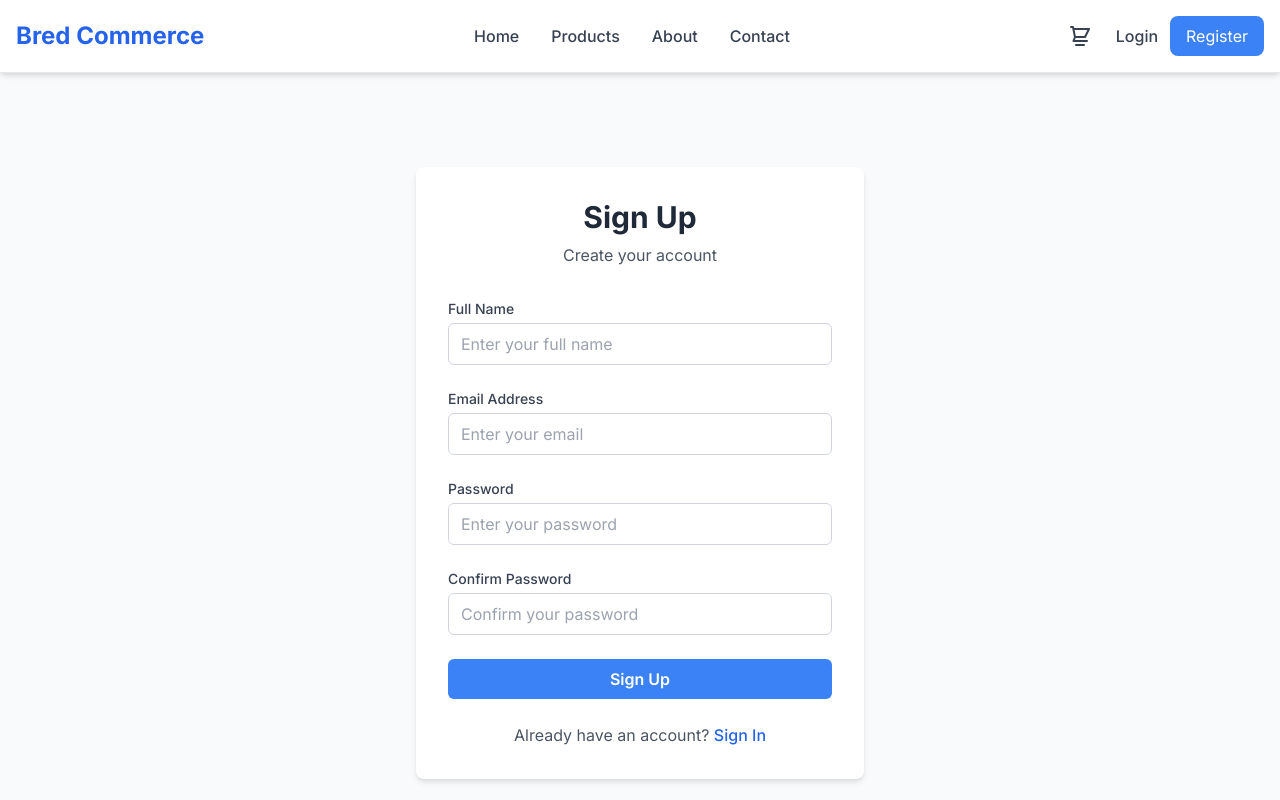
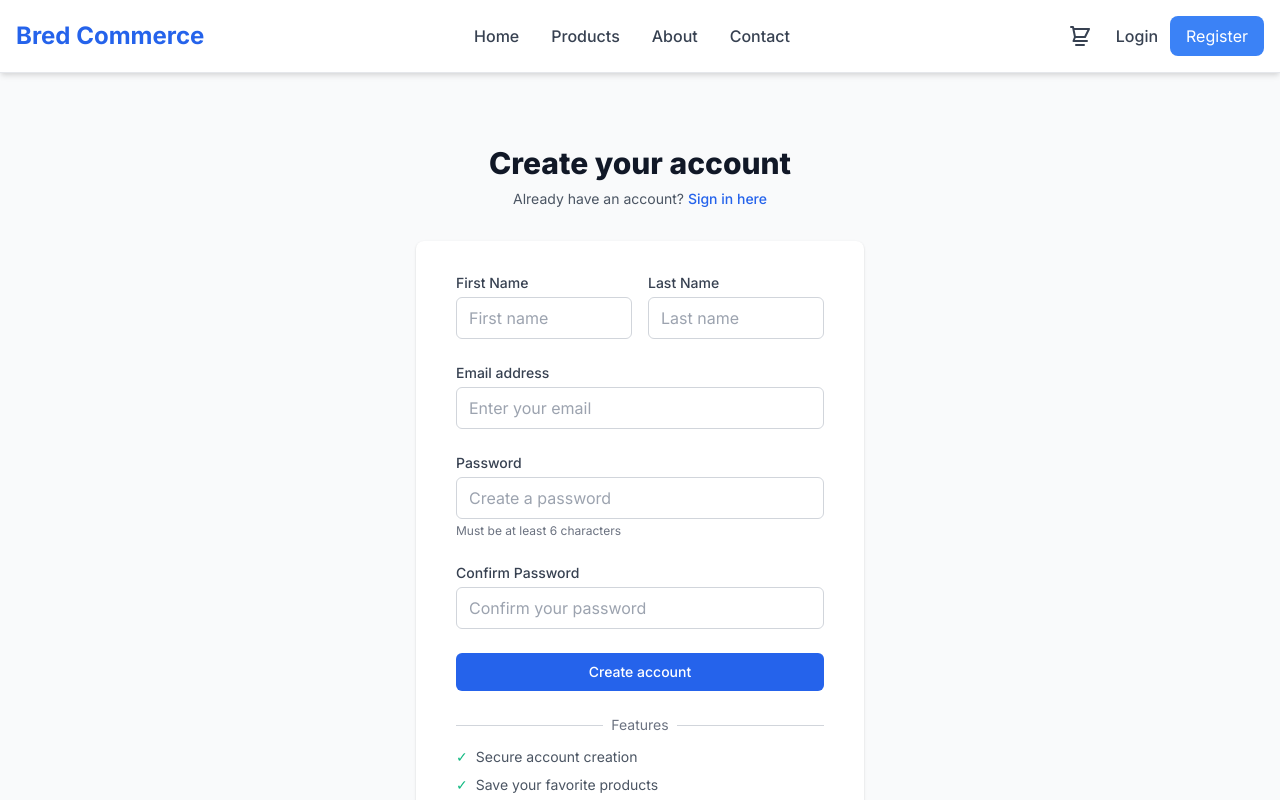
Before and after one commit to bebret/FinalProjectBNCC, a Next.js app: page /register in a window 1280 px wide. Shown: the top 800 px of the page. Built offline with nearby package versions, Linux system fonts and the light colour scheme; no server answers.

Commit message:
page.tsx

```diff
--- a/src/app/register/page.tsx
+++ b/src/app/register/page.tsx
@@ -2,148 +2,222 @@
 
 import React, { useState } from 'react';
 import { useRouter } from 'next/navigation';
+import Link from 'next/link';
 
 const RegisterPage = () => {
   const [formData, setFormData] = useState({
-    name: '',
+    firstName: '',
+    lastName: '',
     email: '',
     password: '',
     confirmPassword: ''
   });
   const [loading, setLoading] = useState(false);
   const [error, setError] = useState('');
-
   const router = useRouter();
 
   const handleChange = (e: React.ChangeEvent<HTMLInputElement>) => {
-    const { name, value } = e.target;
-    setFormData(prev => ({
-      ...prev,
-      [name]: value
-    }));
+    setFormData({
+      ...formData,
+      [e.target.name]: e.target.value
+    });
   };
 
   const handleSubmit = async (e: React.FormEvent) => {
     e.preventDefault();
+    setLoading(true);
+    setError('');
+
+    // Validation
+    if (!formData.firstName || !formData.lastName || !formData.email || !formData.password) {
+      setError('Please fill in all fields');
+      setLoading(false);
+      return;
+    }
 
     if (formData.password !== formData.confirmPassword) {
       setError('Passwords do not match');
+      setLoading(false);
       return;
     }
 
-    setLoading(true);
-    setError('');
+    if (formData.password.length < 6) {
+      setError('Password must be at least 6 characters');
+      setLoading(false);
+      return;
+    }
 
-    try {
-      console.log('Registration data:', formData);
-      await new Promise(resolve => setTimeout(resolve, 1000));
+    // Simulate registration
+    setTimeout(() => {
+      // Store user data in localStorage (simple demo)
+      const userData = {
+        firstName: formData.firstName,
+        lastName: formData.lastName,
+        email: formData.email,
+        registeredAt: new Date().toISOString()
+      };
+
+      localStorage.setItem('userData', JSON.stringify(userData));
+      alert('Registration successful! You can now login.');
       router.push('/login');
-    } catch (err) {
-      setError('Registration failed. Please try again.');
-    } finally {
       setLoading(false);
-    }
+    }, 1000);
   };
 
   return (
-    <div className="min-h-screen bg-gray-50 flex items-center justify-center px-4">
-      <div className="max-w-md w-full bg-white rounded-lg shadow-md p-8">
-        <div className="text-center mb-8">
-          <h1 className="text-3xl font-bold text-gray-800">Sign Up</h1>
-          <p className="text-gray-600 mt-2">Create your account</p>
+    <div className="min-h-screen bg-gray-50 flex flex-col justify-center py-12 sm:px-6 lg:px-8">
+      <div className="sm:mx-auto sm:w-full sm:max-w-md">
+        <h2 className="mt-6 text-center text-3xl font-extrabold text-gray-900">
+          Create your account
+        </h2>
+        <p className="mt-2 text-center text-sm text-gray-600">
+          Already have an account?{' '}
+          <Link href="/login" className="font-medium text-blue-600 hover:text-blue-500">
+            Sign in here
+          </Link>
+        </p>
       </div>
 
-        <form onSubmit={handleSubmit} className="space-y-6">
+      <div className="mt-8 sm:mx-auto sm:w-full sm:max-w-md">
+        <div className="bg-white py-8 px-4 shadow sm:rounded-lg sm:px-10">
+          <form className="space-y-6" onSubmit={handleSubmit}>
             {error && (
-            <div className="bg-red-100 border border-red-400 text-red-700 px-4 py-3 rounded">
+              <div className="bg-red-50 border border-red-200 text-red-600 px-4 py-3 rounded-md">
                 {error}
               </div>
             )}
 
-          {/* Full Name Input */}
+            <div className="grid grid-cols-2 gap-4">
               <div>
-            <label htmlFor="name" className="block text-sm font-medium text-gray-700 mb-1">
-              Full Name
+                <label htmlFor="firstName" className="block text-sm font-medium text-gray-700">
+                  First Name
                 </label>
+                <div className="mt-1">
                   <input
-              id="name"
+                    id="firstName"
+                    name="firstName"
                     type="text"
-              name="name"
-              value={formData.name}
+                    required
+                    value={formData.firstName}
                     onChange={handleChange}
-              required
-              placeholder="Enter your full name"
-              className="w-full px-3 py-2 border border-gray-300 rounded-md focus:outline-none focus:ring-2 focus:ring-blue-500 focus:border-blue-500"
+                    className="appearance-none block w-full px-3 py-2 border border-gray-300 rounded-md placeholder-gray-400 focus:outline-none focus:ring-blue-500 focus:border-blue-500"
+                    placeholder="First name"
                   />
                 </div>
+              </div>
 
-          {/* Email Input */}
               <div>
-            <label htmlFor="email" className="block text-sm font-medium text-gray-700 mb-1">
-              Email Address
+                <label htmlFor="lastName" className="block text-sm font-medium text-gray-700">
+                  Last Name
                 </label>
+                <div className="mt-1">
+                  <input
+                    id="lastName"
+                    name="lastName"
+                    type="text"
+                    required
+                    value={formData.lastName}
+                    onChange={handleChange}
+                    className="appearance-none block w-full px-3 py-2 border border-gray-300 rounded-md placeholder-gray-400 focus:outline-none focus:ring-blue-500 focus:border-blue-500"
+                    placeholder="Last name"
+                  />
+                </div>
+              </div>
+            </div>
+
+            <div>
+              <label htmlFor="email" className="block text-sm font-medium text-gray-700">
+                Email address
+              </label>
+              <div className="mt-1">
                 <input
                   id="email"
+                  name="email"
                   type="email"
-              name="email"
+                  autoComplete="email"
+                  required
                   value={formData.email}
                   onChange={handleChange}
-              required
+                  className="appearance-none block w-full px-3 py-2 border border-gray-300 rounded-md placeholder-gray-400 focus:outline-none focus:ring-blue-500 focus:border-blue-500"
                   placeholder="Enter your email"
-              className="w-full px-3 py-2 border border-gray-300 rounded-md focus:outline-none focus:ring-2 focus:ring-blue-500 focus:border-blue-500"
                 />
               </div>
+            </div>
 
-          {/* Password Input */}
             <div>
-            <label htmlFor="password" className="block text-sm font-medium text-gray-700 mb-1">
+              <label htmlFor="password" className="block text-sm font-medium text-gray-700">
                 Password
               </label>
+              <div className="mt-1">
                 <input
                   id="password"
+                  name="password"
                   type="password"
-              name="password"
+                  autoComplete="new-password"
+                  required
                   value={formData.password}
                   onChange={handleChange}
-              required
-              placeholder="Enter your password"
-              className="w-full px-3 py-2 border border-gray-300 rounded-md focus:outline-none focus:ring-2 focus:ring-blue-500 focus:border-blue-500"
+                  className="appearance-none block w-full px-3 py-2 border border-gray-300 rounded-md placeholder-gray-400 focus:outline-none focus:ring-blue-500 focus:border-blue-500"
+                  placeholder="Create a password"
                 />
               </div>
+              <p className="mt-1 text-xs text-gray-500">Must be at least 6 characters</p>
+            </div>
 
-          {/* Confirm Password Input */}
             <div>
-            <label htmlFor="confirmPassword" className="block text-sm font-medium text-gray-700 mb-1">
+              <label htmlFor="confirmPassword" className="block text-sm font-medium text-gray-700">
                 Confirm Password
               </label>
+              <div className="mt-1">
                 <input
                   id="confirmPassword"
+                  name="confirmPassword"
                   type="password"
-              name="confirmPassword"
+                  required
                   value={formData.confirmPassword}
                   onChange={handleChange}
-              required
+                  className="appearance-none block w-full px-3 py-2 border border-gray-300 rounded-md placeholder-gray-400 focus:outline-none focus:ring-blue-500 focus:border-blue-500"
                   placeholder="Confirm your password"
-              className="w-full px-3 py-2 border border-gray-300 rounded-md focus:outline-none focus:ring-2 focus:ring-blue-500 focus:border-blue-500"
                 />
               </div>
+            </div>
 
+            <div>
               <button
                 type="submit"
                 disabled={loading}
-            className="w-full bg-blue-500 text-white py-2 px-4 rounded-md hover:bg-blue-600 disabled:opacity-50 disabled:cursor-not-allowed transition-colors"
+                className="group relative w-full flex justify-center py-2 px-4 border border-transparent text-sm font-medium rounded-md text-white bg-blue-600 hover:bg-blue-700 focus:outline-none focus:ring-2 focus:ring-offset-2 focus:ring-blue-500 disabled:opacity-50 disabled:cursor-not-allowed"
               >
-            {loading ? 'Creating Account...' : 'Sign Up'}
+                {loading ? 'Creating account...' : 'Create account'}
               </button>
+            </div>
           </form>
 
-        <div className="mt-6 text-center">
-          <p className="text-gray-600">
-            Already have an account?{' '}
-            <a href="/login" className="text-blue-600 hover:text-blue-700 font-medium">
-              Sign In
-            </a>
-          </p>
+          <div className="mt-6">
+            <div className="relative">
+              <div className="absolute inset-0 flex items-center">
+                <div className="w-full border-t border-gray-300" />
+              </div>
+              <div className="relative flex justify-center text-sm">
+                <span className="px-2 bg-white text-gray-500">Features</span>
+              </div>
+            </div>
+
+            <div className="mt-3 space-y-2 text-sm text-gray-600">
+              <div className="flex items-center">
+                <span className="text-green-500 mr-2">✓</span>
+                Secure account creation
+              </div>
+              <div className="flex items-center">
+                <span className="text-green-500 mr-2">✓</span>
+                Save your favorite products
+              </div>
+              <div className="flex items-center">
+                <span className="text-green-500 mr-2">✓</span>
+                Track your orders
+              </div>
+            </div>
+          </div>
         </div>
       </div>
     </div>
```
Lines whose indentation alone changed are shown as unchanged.
